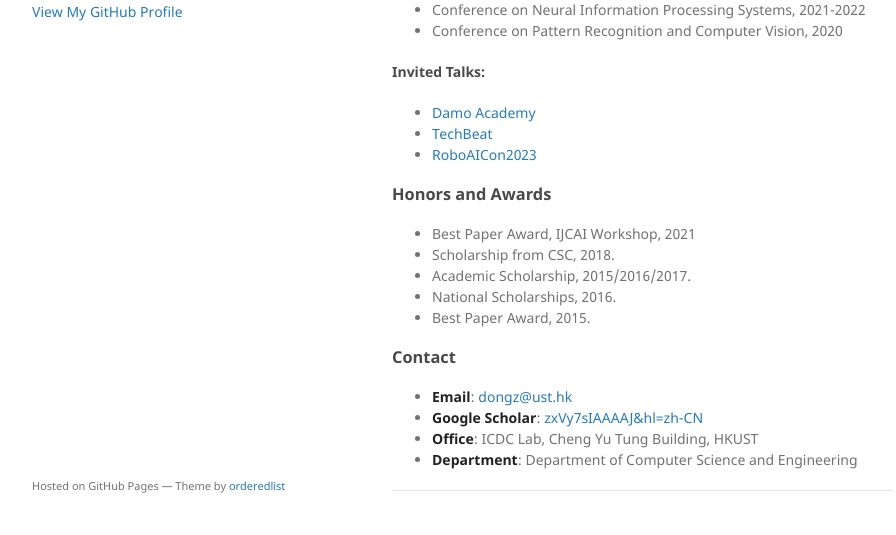
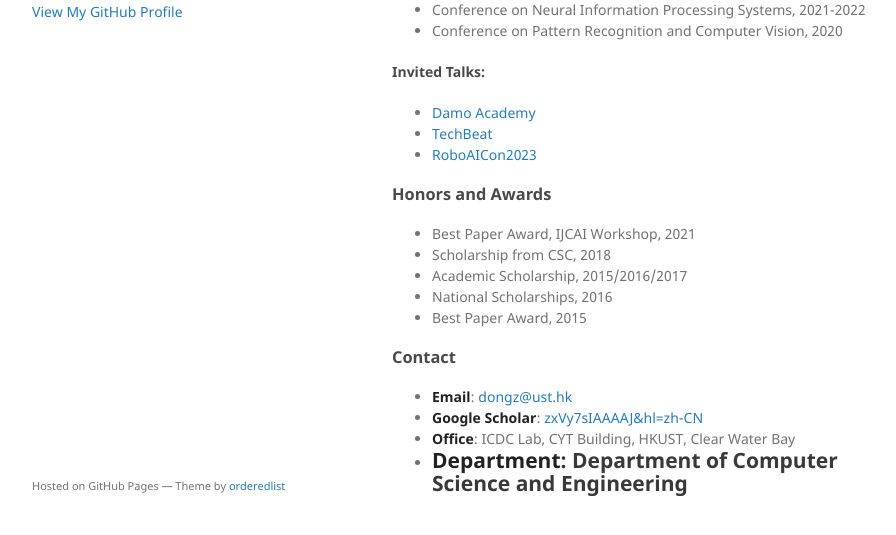
Before and after one commit to ZHANGDONG-NJUST/zhangdong-njust.github.io, a Jekyll site: the page built from index.md, in a window 1280 px wide and 900 px high, scrolled down 2115 px, cut to the strip 335-870 px from the top of the window. Shown: the whole strip, without its empty margins (178-1074 px from the left). Built offline with Jekyll 4.4.1, drawn with Linux system fonts in a browser that asks for light colours; the repository's description, which GitHub fills in, is left out; our own code applies the rules of GitHub Pages for plain Markdown files.

Commit message:
Update index.md

```diff
--- a/index.md
+++ b/index.md
@@ -68,17 +68,14 @@ Now, I am a postdoctoral research scientist at
 
 ### Honors and Awards
 - Best Paper Award, IJCAI Workshop, 2021
-- Scholarship from CSC, 2018.
-- Academic Scholarship, 2015/2016/2017.
-- National Scholarships, 2016.
-- Best Paper Award, 2015.
-
+- Scholarship from CSC, 2018
+- Academic Scholarship, 2015/2016/2017
+- National Scholarships, 2016
+- Best Paper Award, 2015
 
 ### Contact
 - **Email**: <dongz@ust.hk><br/>
 - **Google Scholar**: [zxVy7sIAAAAJ&hl=zh-CN](https://scholar.google.com/citations?user=zxVy7sIAAAAJ&hl=zh-CN)<br/>
-- **Office**: ICDC Lab, Cheng Yu Tung Building, HKUST
+- **Office**: ICDC Lab, CYT Building, HKUST, Clear Water Bay
 - **Department**: Department of Computer Science and Engineering
-
-
 -----
```
